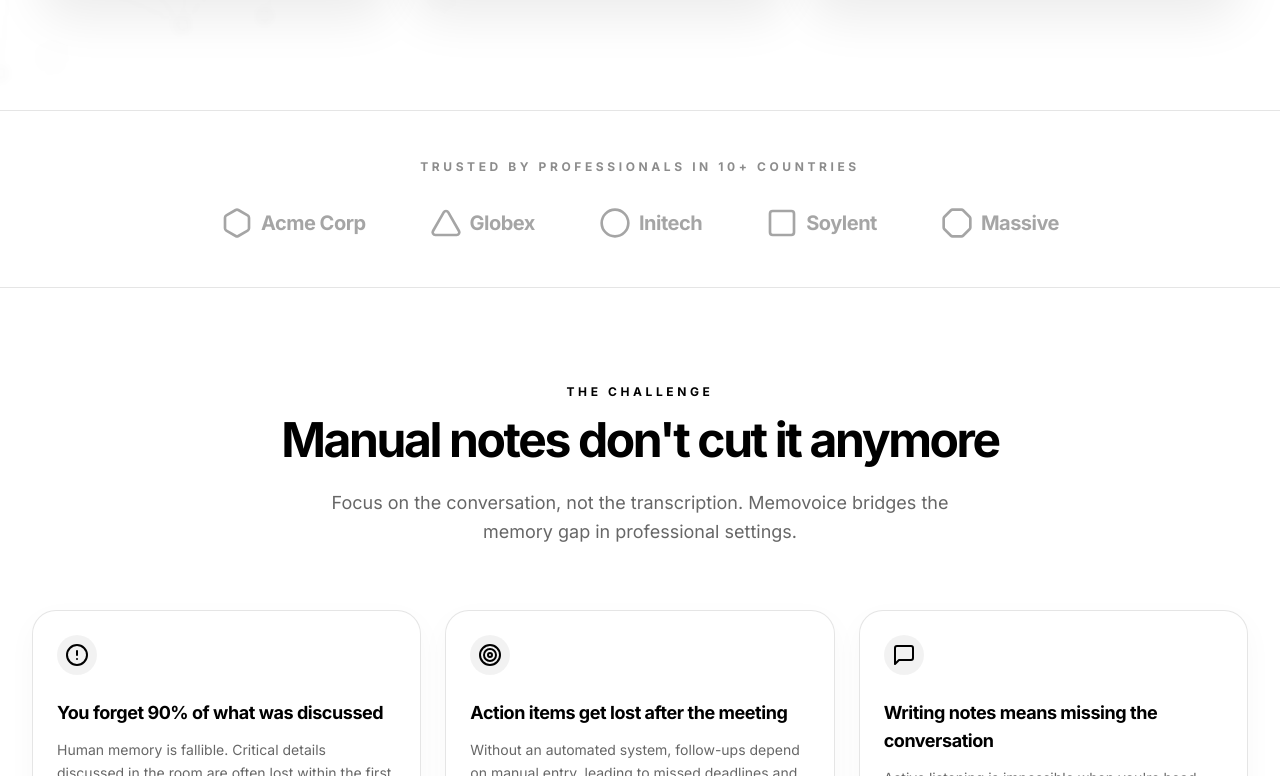
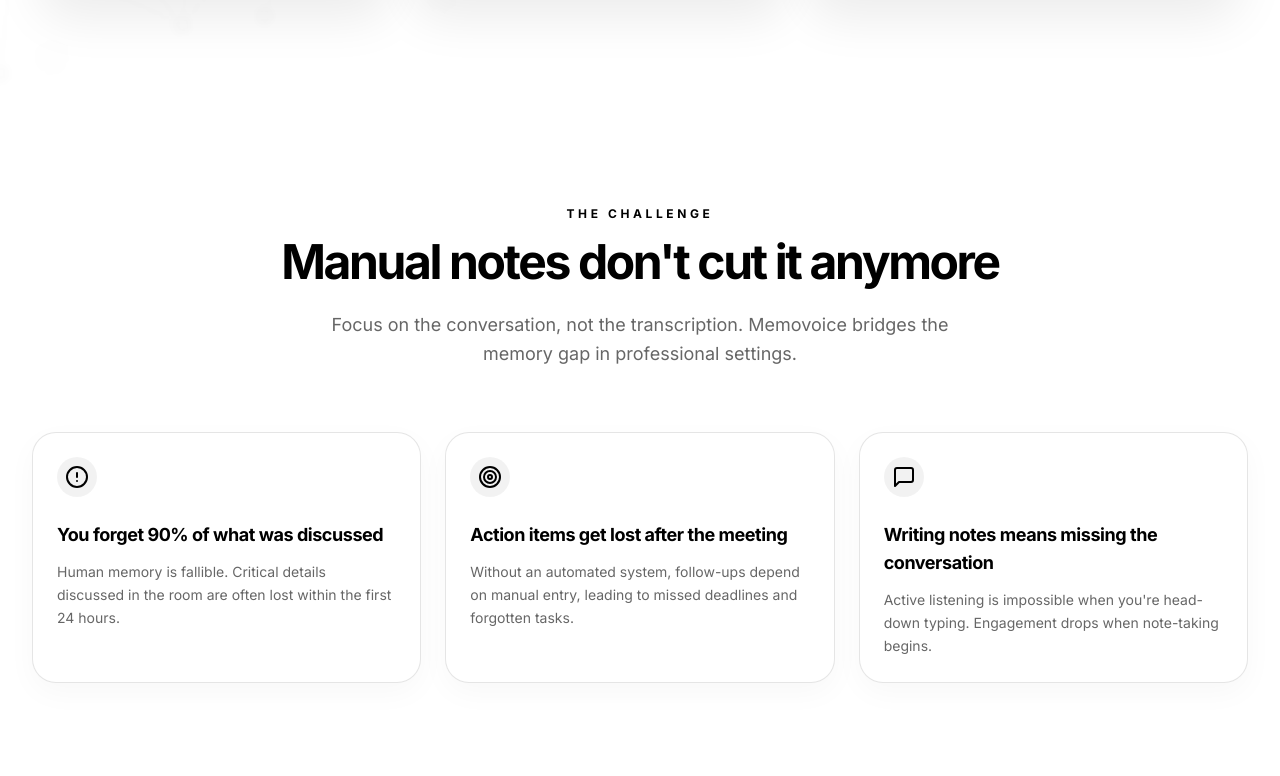
Before and after one commit to EcodeJR/meetmind, a Next.js app in the folder landing/: page / in a window 1280 px wide. Shown: the part 1264-2040 px from the top of the page. Built offline with nearby package versions, Linux system fonts and the light colour scheme.

Commit message:
fix: removed socai proof and testimonils sections.

```diff
--- a/landing/src/app/page.tsx
+++ b/landing/src/app/page.tsx
@@ -23,12 +23,12 @@ export default function Home() {
     <main className="min-h-screen bg-white text-black selection:bg-black/10 selection:text-black">
       <Navbar />
       <Hero />
-      <SocialProof />
+      {/* <SocialProof /> */}
       <Problem />
       <Features />
       <HowItWorks />
       <Pricing />
-      <Testimonials />
+      {/* <Testimonials /> */}
       <FAQ />
       <ContactSection />
       <FinalCTA />
```
